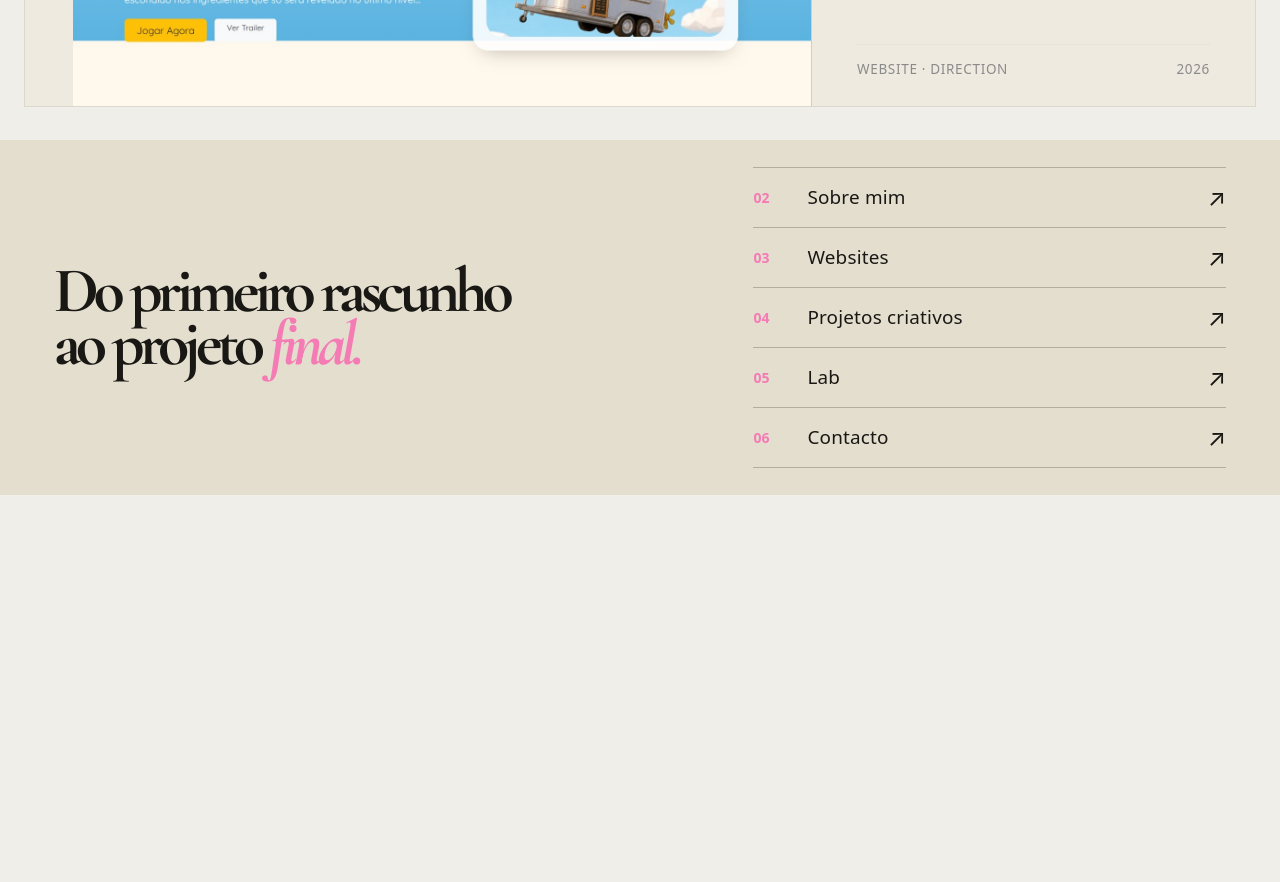
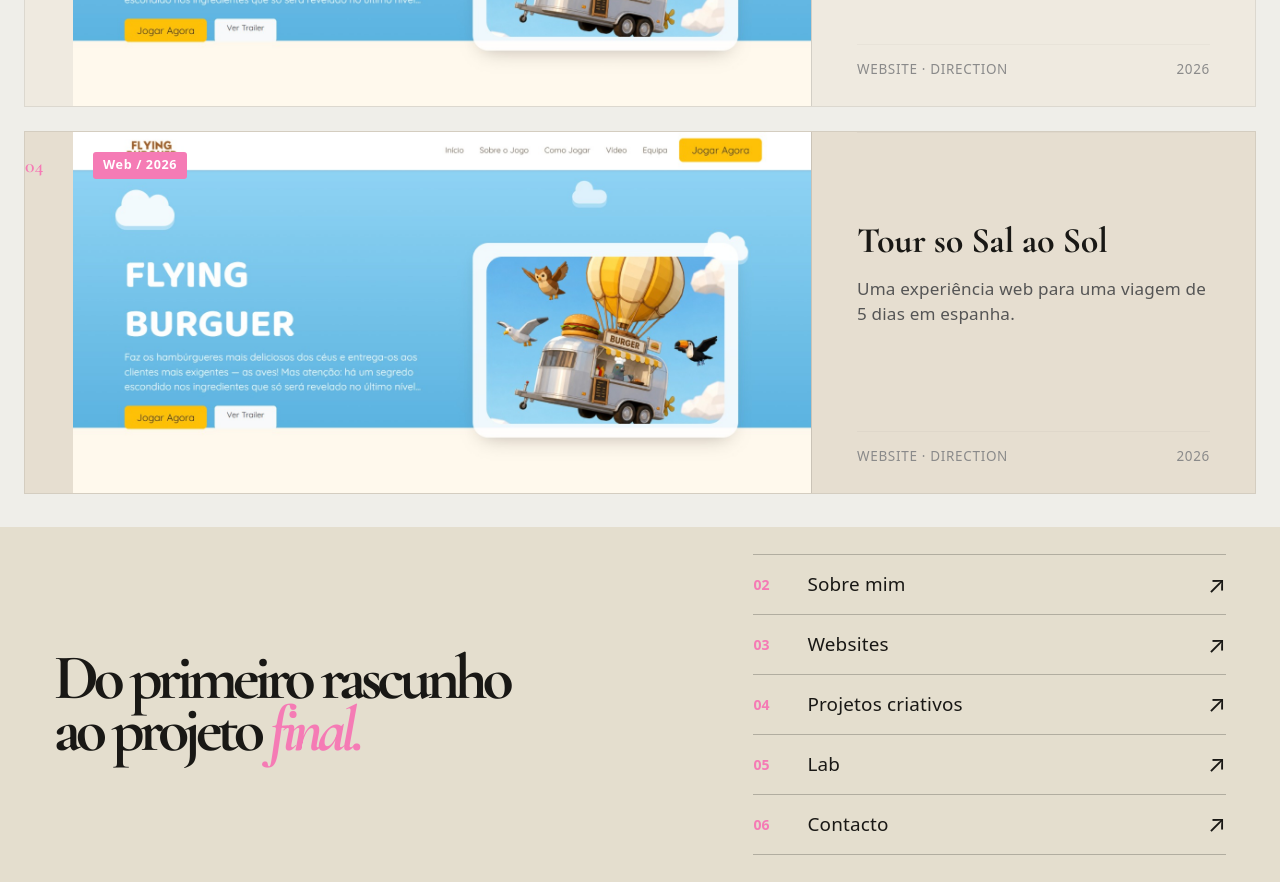
Before and after one commit to solana315/portfolio-react, a React (Vite) app in the folder frontend/: page /Websites in a window 1280 px wide. Shown: the part 1680-2562 px from the top of the page. Before the commit the page ends 2175 px from the top, so only its background shows below. Built offline with nearby package versions, Linux system fonts and the light colour scheme.

Commit message:
Update Websites.jsx

```diff
--- a/frontend/src/Websites.jsx
+++ b/frontend/src/Websites.jsx
@@ -45,6 +45,18 @@ const projects = [
     category: 'Web',
     url: 'https://web-flying-burguer.vercel.app/',
   },
+  {
+    id: '04',
+    tag: 'Web / 2026',
+    tagColor: 'pink',
+    image: FlyingBurguer,
+    title: 'Tour so Sal ao Sol',
+    description: 'Uma experiência web para uma viagem de 5 dias em espanha.',
+    meta: 'WEBSITE · DIRECTION',
+    year: '2026',
+    category: 'Web',
+    url: 'https://tour-nine-alpha.vercel.app/',
+  }
 ];
 
 const filters = ['Todos', 'Web', /*'Mobile', 'UI/UX'*/];
```
